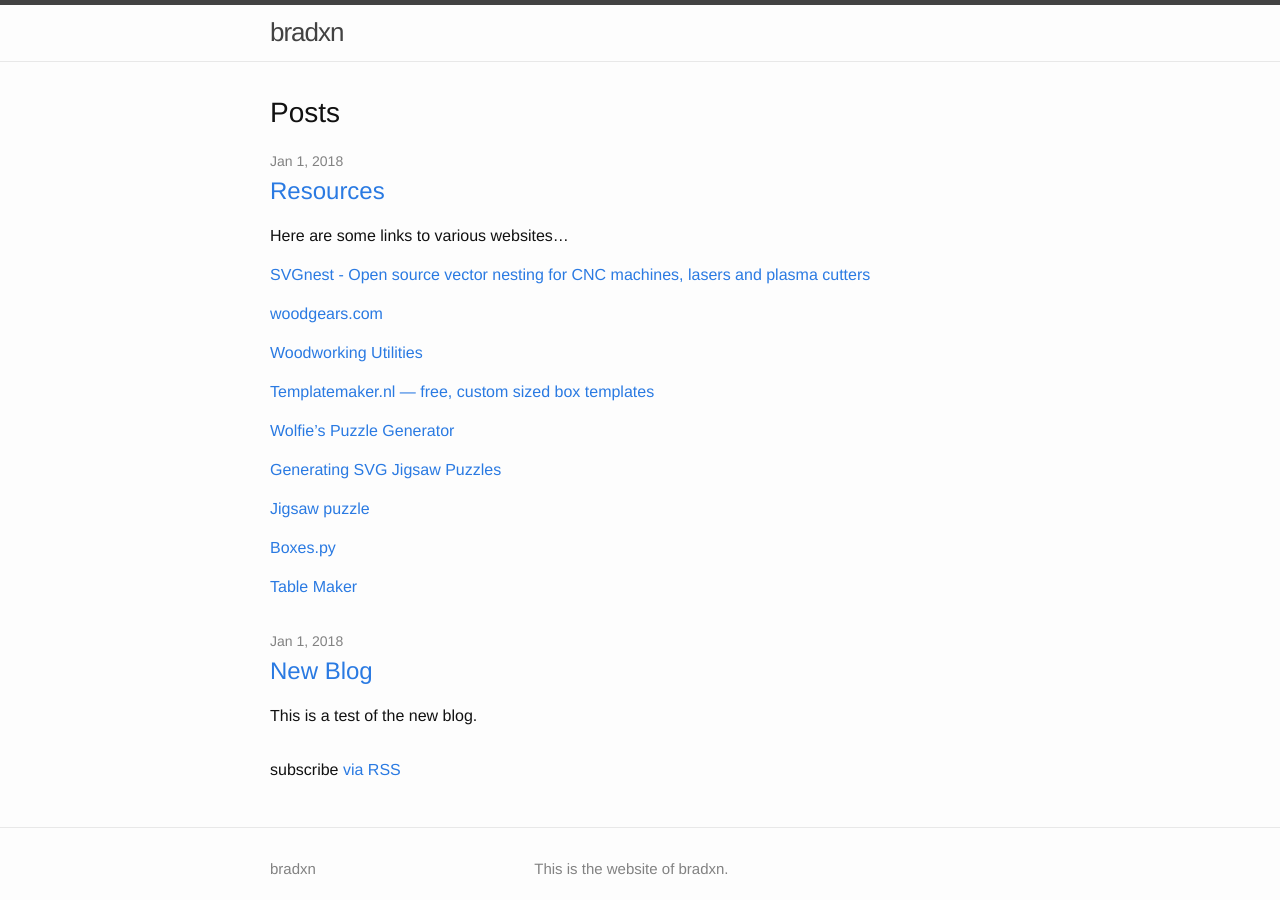
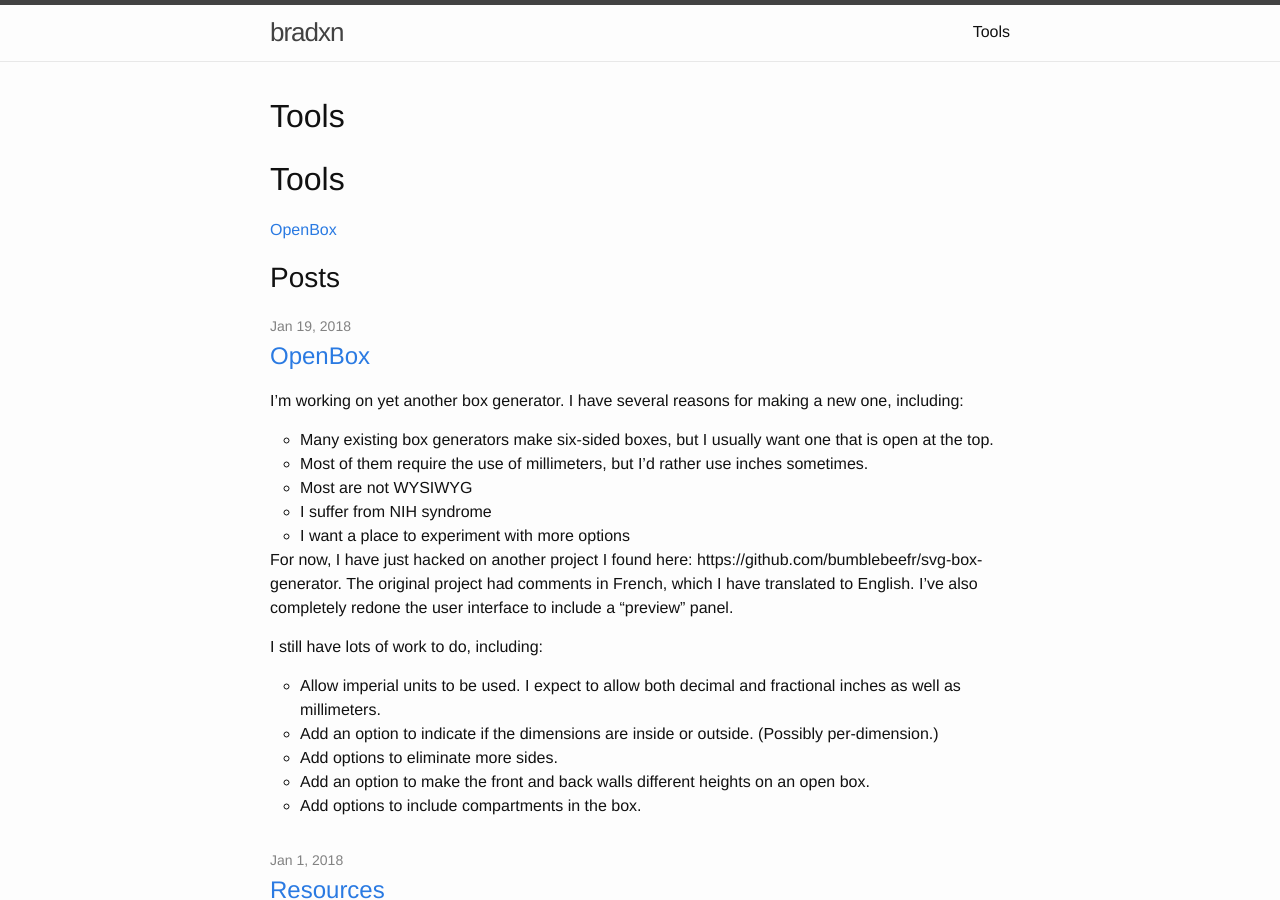
Before and after one commit to bradxn/bradxn, a Jekyll site: the page built from index.md, in a window 1280 px wide and 900 px high. Built offline with Jekyll 4.4.1, drawn with Linux system fonts in a browser that asks for light colours; our own code applies the rules of GitHub Pages for plain Markdown files.

Commit message:
Link to OpenBox

```diff
--- /dev/null
+++ b/_posts/2018-01-19-openbox.md
@@ -0,0 +1,23 @@
+---
+title: OpenBox
+categories: Glowforge
+---
+I'm working on yet another box generator. I have several reasons for making a new one, including:
+
+* Many existing box generators make six-sided boxes, but I usually want one that is open at the top.
+* Most of them require the use of millimeters, but I'd rather use inches sometimes.
+* Most are not WYSIWYG
+* I suffer from NIH syndrome
+* I want a place to experiment with more options
+
+For now, I have just hacked on another project I found here: https://github.com/bumblebeefr/svg-box-generator.
+The original project had comments in French, which I have translated to English. I've also completely redone
+the user interface to include a "preview" panel.
+
+I still have lots of work to do, including:
+
+* Allow imperial units to be used. I expect to allow both decimal and fractional inches as well as millimeters.
+* Add an option to indicate if the dimensions are inside or outside. (Possibly per-dimension.)
+* Add options to eliminate more sides.
+* Add an option to make the front and back walls different heights on an open box.
+* Add options to include compartments in the box.
--- a/index.md
+++ b/index.md
@@ -6,3 +6,7 @@
 #
 layout: home
 ---
+
+# Tools
+
+[OpenBox](OpenBox)
```
